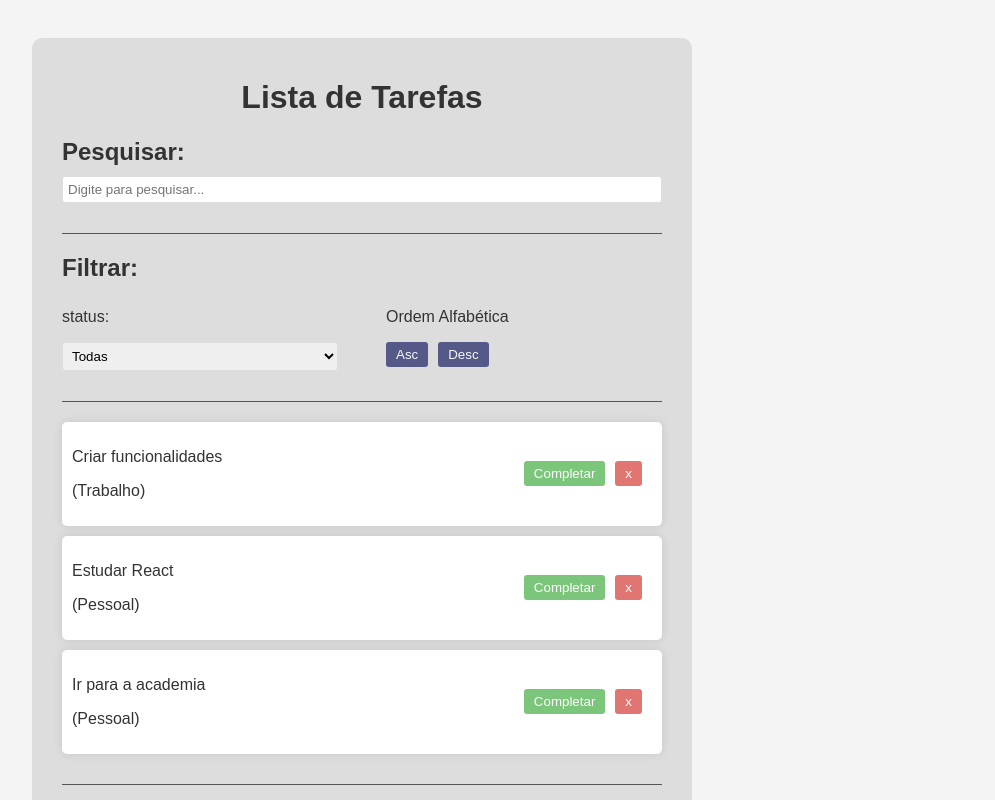
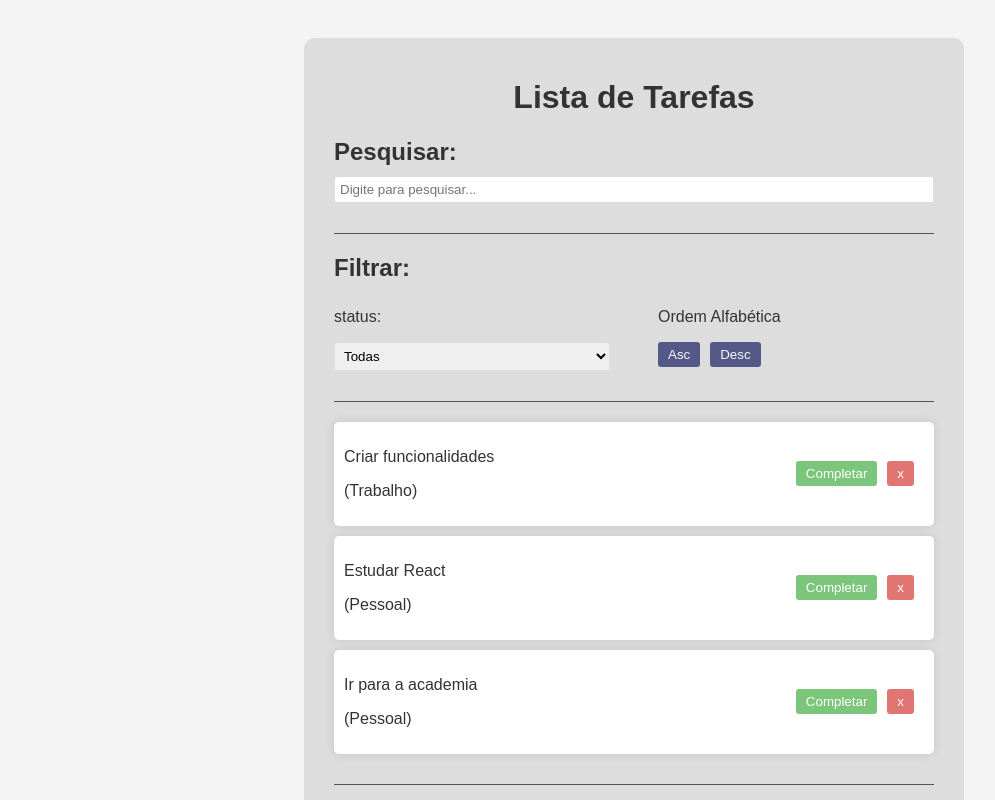
Before and after one commit to Coimbra777/Todo-list-React, a React (Vite) app: page / in a window 1280 px wide. Shown: the top 800 px of the page, without its empty margins (6-1001 px from the left). Built offline with nearby package versions, Linux system fonts and the light colour scheme.

Commit message:
fix: correção layout do app

```diff
--- a/package.json
+++ b/package.json
@@ -1,4 +1,4 @@
-// <nomedousuario>.github.io/<nobredoprojeto>
+
 {
   "homepage": "https://Coimbra777.github.io/Todo-list-React",
   "name": "todo",
--- a/src/App.css
+++ b/src/App.css
@@ -1,4 +1,6 @@
 body {
+  display: flex;
+  justify-content: center;
   font-family: "IBM Plex Mono", sans-serif;
   background-color: #f4f4f4;
   padding: 30px;
@@ -6,10 +8,12 @@ body {
   /* background-image: url();
   background-position: center;
   background-size: cover; */
+
 }
 
 .app {
-  max-width: 600px;
+  max-width: 100%;
+  width: 600px;
   margin: 0;
   background-color: #ddd;
   padding: 20px 30px;
```
Also changed, not shown: 1 other file (tests, documents, lock files or other folders).
